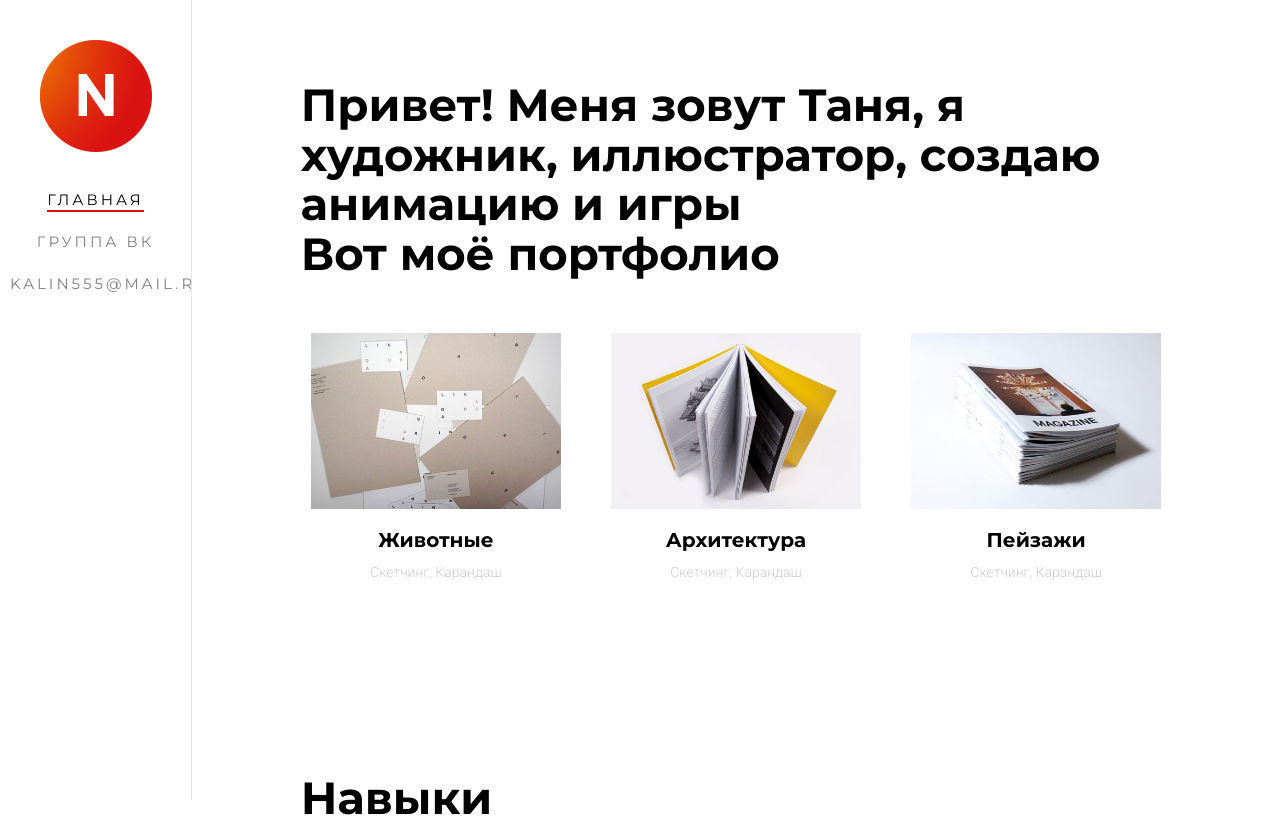
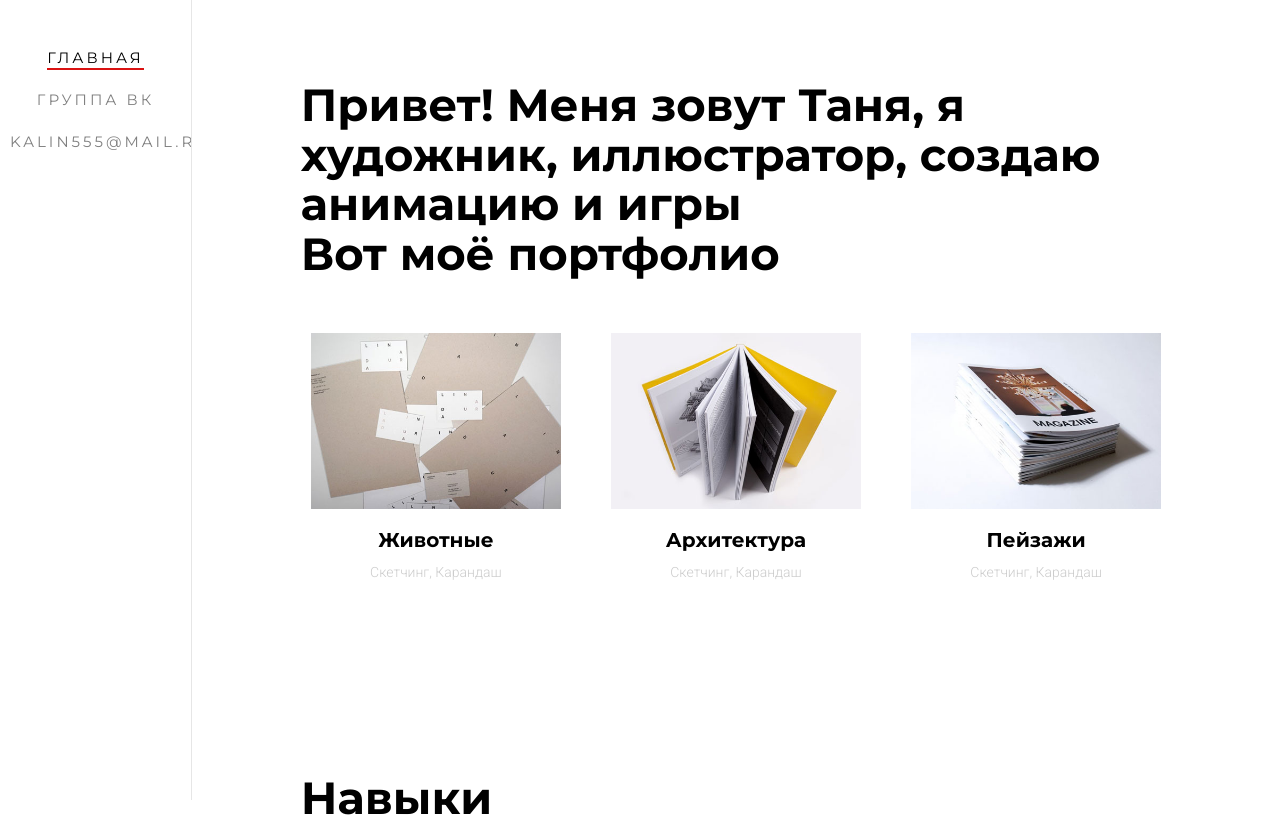
Before and after one commit to tdkalin/tdkalin.github.io, a plain HTML site: page index.html in a window 1280 px wide. Shown: the top 826 px of the page. Drawn offline with Linux system fonts and the light colour scheme.

Commit message:
Убран логотип с главной страницы

```diff
--- a/index.html
+++ b/index.html
@@ -32,7 +32,7 @@
 		<div id="fh5co-page">
 			<a href="#" class="js-fh5co-nav-toggle fh5co-nav-toggle"><i></i></a>
 			<aside id="fh5co-aside" role="complementary" class="border js-fullheight">
-			   <h1 id="fh5co-logo"><a href="index.html"><img src="images/logo.png" alt="Free HTML5 Bootstrap Website Template"></a></h1>
+			   <!--<h1 id="fh5co-logo"><a href="index.html"><img src="images/logo.png" alt="Free HTML5 Bootstrap Website Template"></a></h1>-->
 			   <nav id="fh5co-main-menu" role="navigation">
 				  <ul>
 					 <li class="fh5co-active"><a href="index.html">Главная</a></li>
```
